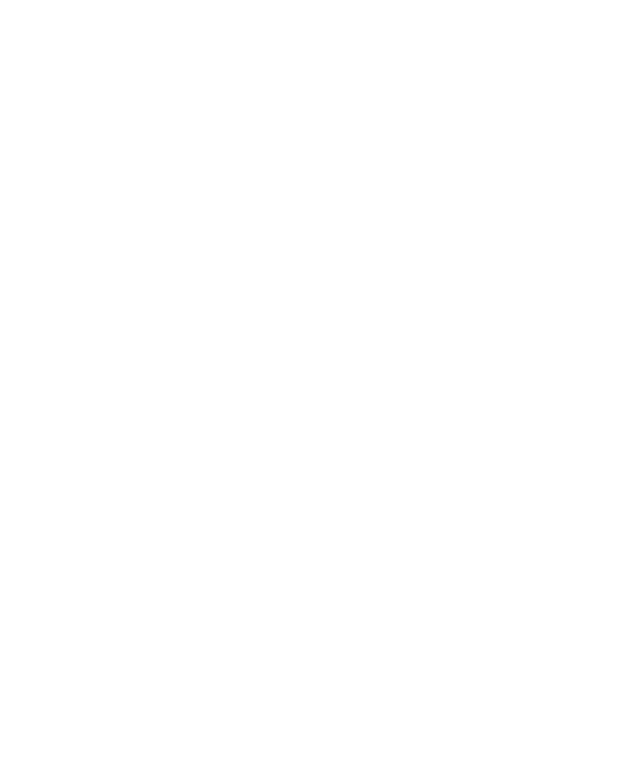
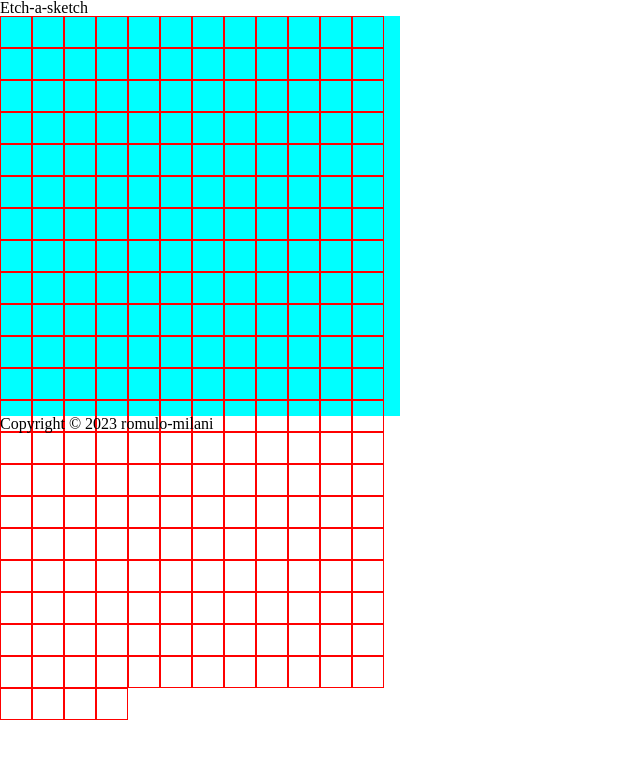
Before and after one commit to romulo-milani/Desenhe, a plain HTML site: page index.html in a window 1280 px wide. Shown: the whole page, without its empty margins (0-640 px from the left). Drawn offline with Linux system fonts and the light colour scheme.

Commit message:
incluido css reset

```diff
--- a/index.html
+++ b/index.html
@@ -4,12 +4,16 @@
     <meta charset="UTF-8">
     <meta http-equiv="X-UA-Compatible" content="IE=edge">
     <meta name="viewport" content="width=device-width, initial-scale=1.0">
+    <link rel="stylesheet" href="reset.css">
     <link rel="stylesheet" href="style.css">
     <title>Desenhe!</title>
 </head>
 <body>
-
+    <header>
+        <h1>Etch-a-sketch</h1>
+    </header>
     <div class="container"></div>
+    <footer><p>Copyright © 2023 romulo-milani</p></footer>
 
     <script src="script.js"></script>
 </body>
--- /dev/null
+++ b/reset.css
@@ -0,0 +1,48 @@
+/* http://meyerweb.com/eric/tools/css/reset/
+   v2.0 | 20110126
+   License: none (public domain)
+*/
+
+html, body, div, span, applet, object, iframe,
+h1, h2, h3, h4, h5, h6, p, blockquote, pre,
+a, abbr, acronym, address, big, cite, code,
+del, dfn, em, img, ins, kbd, q, s, samp,
+small, strike, strong, sub, sup, tt, var,
+b, u, i, center,
+dl, dt, dd, ol, ul, li,
+fieldset, form, label, legend,
+table, caption, tbody, tfoot, thead, tr, th, td,
+article, aside, canvas, details, embed,
+figure, figcaption, footer, header, hgroup,
+menu, nav, output, ruby, section, summary,
+time, mark, audio, video {
+	margin: 0;
+	padding: 0;
+	border: 0;
+	font-size: 100%;
+	font: inherit;
+	vertical-align: baseline;
+}
+/* HTML5 display-role reset for older browsers */
+article, aside, details, figcaption, figure,
+footer, header, hgroup, menu, nav, section {
+	display: block;
+}
+body {
+	line-height: 1;
+}
+ol, ul {
+	list-style: none;
+}
+blockquote, q {
+	quotes: none;
+}
+blockquote:before, blockquote:after,
+q:before, q:after {
+	content: '';
+	content: none;
+}
+table {
+	border-collapse: collapse;
+	border-spacing: 0;
+}
--- a/script.js
+++ b/script.js
@@ -1,6 +1,9 @@
 const container = document.querySelector('.container');
 let i = 0;
-while (i < 10) {
-    container.appendChild(document.createElement('div'));
+let div;
+while (i < 256) {
+    const div = document.createElement('div');
+    div.classList.add('squares');
+    container.appendChild(div);
     i++;
 }
--- a/style.css
+++ b/style.css
@@ -1,3 +1,12 @@
+.container {
+    width: 400px;
+    height: 400px;
+    background-color: aqua;
+    display: flex;
+    flex-wrap: wrap;
+}
 .squares {
+    height: 30px;
+    width: 30px;
     border: 1px red solid;
 }
```
